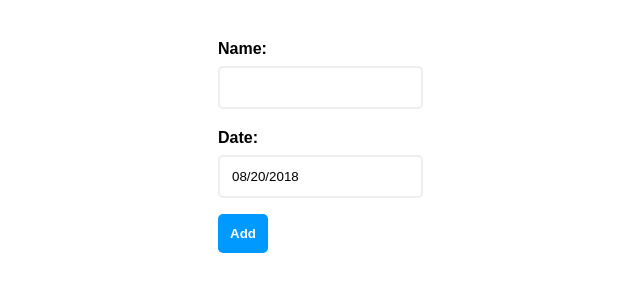
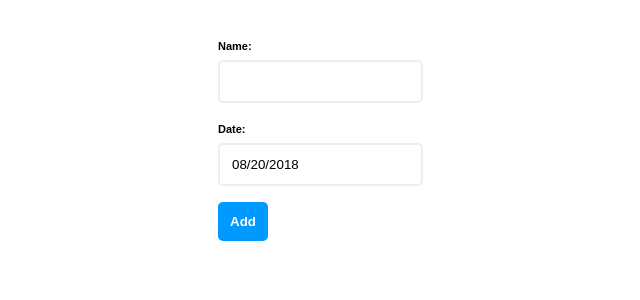
Before and after one commit to dannymcclain/until, a React (Create React App) app: page / in a window 1280 px wide. Shown: the top 300 px of the page, without its empty margins (182-822 px from the left). Built offline with nearby package versions, Linux system fonts and the light colour scheme.

Commit message:
workin on making the list

```diff
--- a/src/App.css
+++ b/src/App.css
@@ -2,6 +2,7 @@ body {
   margin: 0;
   padding: 0;
   font-family: sans-serif;
+  font-size: 13px;
 }
 
 .container {
@@ -15,6 +16,7 @@ label {
   display: block;
   font-weight: bold;
   margin: 20px 0 0;
+  font-size: 11px;
 }
 
 input {
@@ -46,3 +48,5 @@ input[type=submit]:active{
 input[type=text]:focus {
   border-color: #0099ff;
 }
+
+/* .untilCal {} */
--- a/src/App.js
+++ b/src/App.js
@@ -29,14 +29,16 @@ class App extends React.Component {
 
   handleSubmit(event) {
     event.preventDefault();
-    // console.log(this.state.value + ' ' + this.state.selectedDate.format("MMM Do YY"));
-    const eventName = this.state.value;
-    const eventDate = this.state.selectedDate.format("MMM Do YY");
-    const myDateList = {name: eventName, date: eventDate}
+    const myDateList = {
+      name: this.state.value,
+      date: this.state.selectedDate.format("MMM Do YY"),
+      daysUntil: Math.round(this.state.selectedDate.diff(moment(), 'days', true))
+    }
     this.setState({
       myDates: [...this.state.myDates, myDateList]
-    })
-    console.log(myDateList);
+    });
+    // console.log(myDateList);
+    console.log(this.state.myDates);
   }
 
   render() {
@@ -56,6 +58,7 @@ class App extends React.Component {
           selected={this.state.selectedDate}
           onChange={this.handleDateChange}
           placeholderText="Date"
+          calendarClassName="untilCal"
         />
         <input type="submit" value="Add" />
 
```
